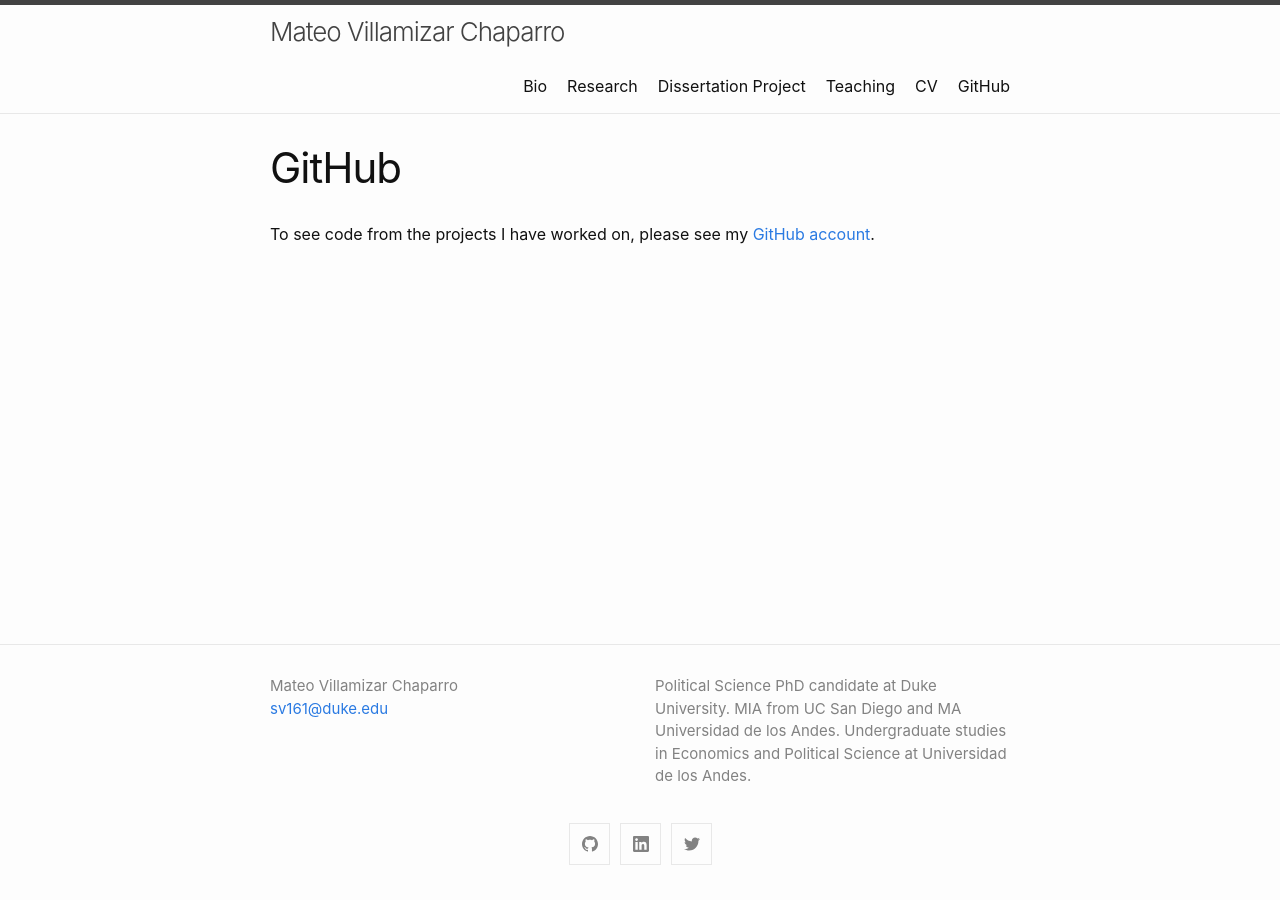
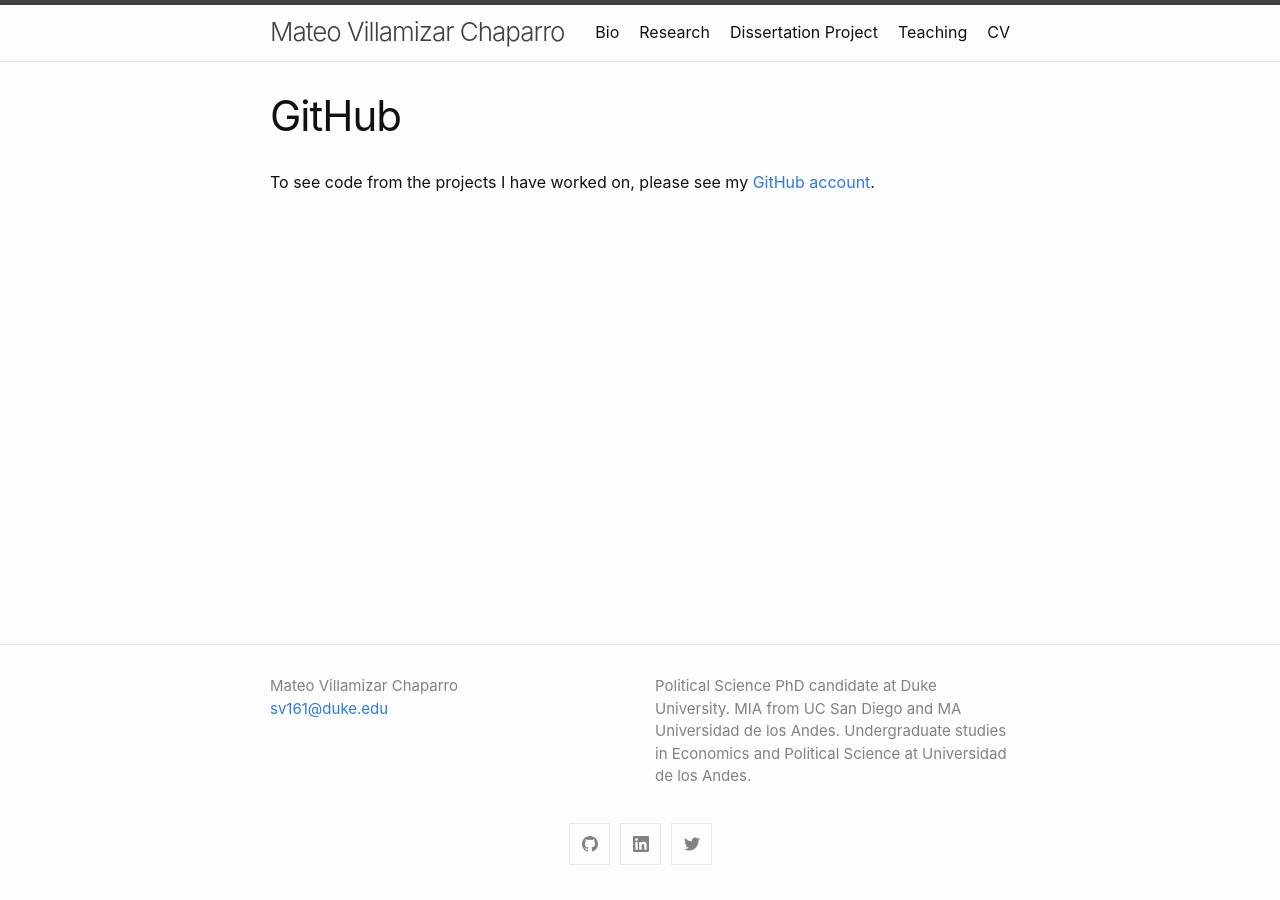
Before and after one commit to MateoVillamizarChaparro/MateoVillamizarChaparro.github.io, a Jekyll site: the page built from github.md, in a window 1280 px wide. Built offline with Jekyll 4.4.1, drawn with Linux system fonts in a browser that asks for light colours; our own code applies the rules of GitHub Pages for plain Markdown files.

Commit message:
Update _config.yml

```diff
--- a/_config.yml
+++ b/_config.yml
@@ -21,7 +21,6 @@ header_pages:
   - dissertation.md
   - teaching.md
   - cv.md
-  - github.md
 
 # layout: default
 
```
